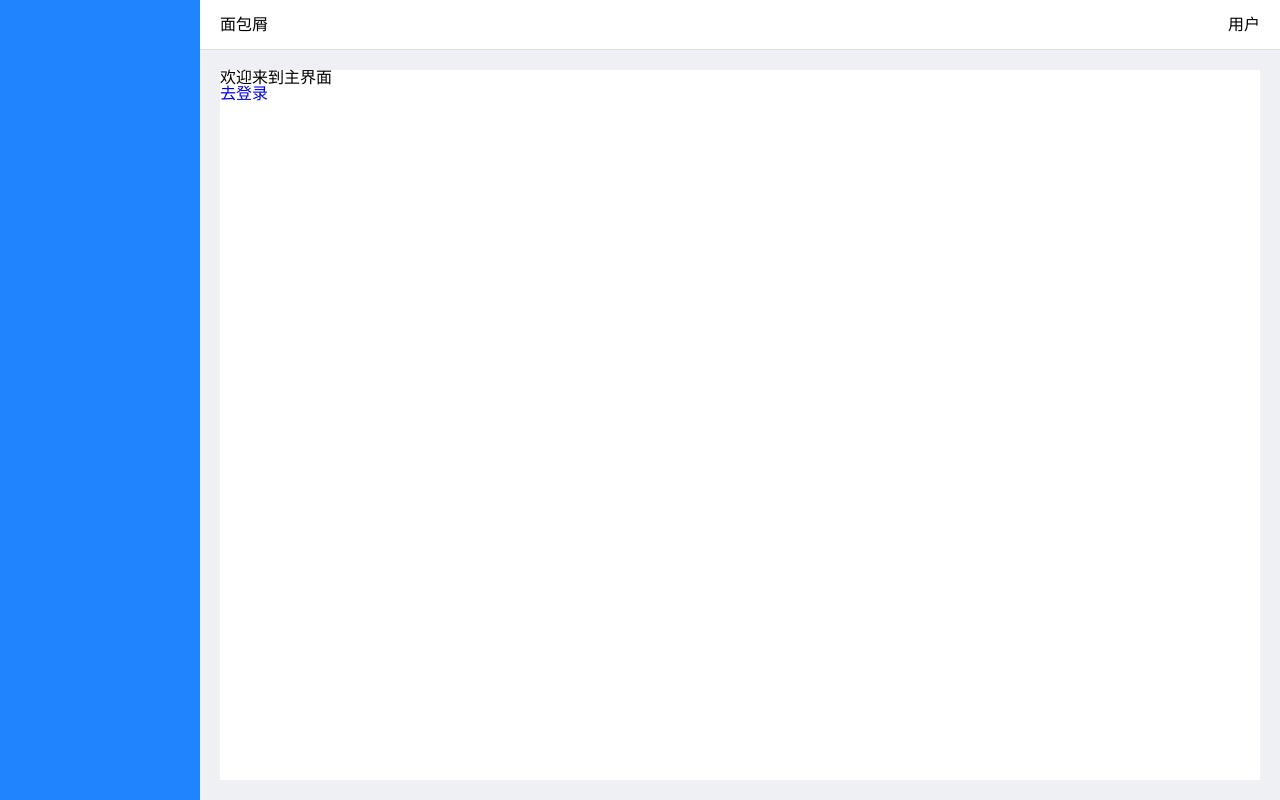
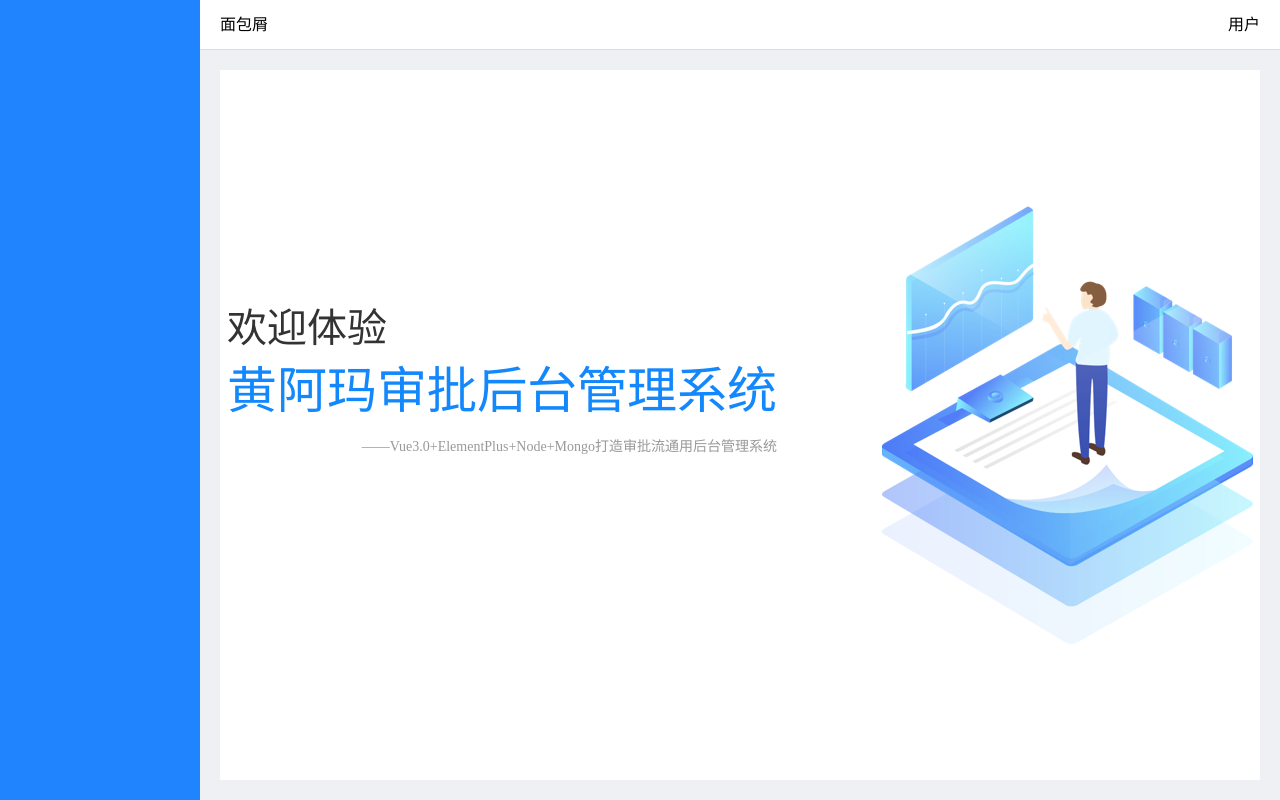
Before and after one commit to Erika-Huang/employee-LMS-client, a Vue app: page /#/welcome in a window 1280 px wide. Built offline with nearby package versions, Linux system fonts and the light colour scheme.

Commit message:
feat: 欢迎页面实现

```diff
--- a/src/views/Welcome.vue
+++ b/src/views/Welcome.vue
@@ -1,7 +1,11 @@
 <template>
   <div class="welcome">
-    <h1>欢迎来到主界面</h1>
-    <router-link to="/login">去登录</router-link>
+    <div class="content">
+      <div class="sub-title">欢迎体验</div>
+      <div class="title">黄阿玛审批后台管理系统</div>
+      <div class="desc">——Vue3.0+ElementPlus+Node+Mongo打造审批流通用后台管理系统</div>
+    </div>
+    <div class="img"></div>
   </div>
 </template>
 
@@ -12,8 +16,37 @@
 
 </script>
 
-<style scoped>
+<style lang="scss">
 .welcome {
-
+  display: flex;
+  justify-content: center;
+  align-items: center;
+  height: 100%;
+  .content {
+    position: relative;
+    bottom: 40px;
+    .sub-title{
+      font-size: 40px;
+      line-height: 52px;
+      color: #333;
+    }
+    .title{
+      font-size: 50px;
+      line-height: 72px;
+      color: #1388fd;
+    }
+    .desc{
+      text-align: right;
+      line-height: 40px;
+      font-size: 14px;
+      color: #999;
+    }
+  }
+  .img {
+    margin-left: 105px;
+    background-image: url('./../assets/images/welcome.png');
+    width: 371px;
+    height: 438px;
+  }
 }
 </style>
```
